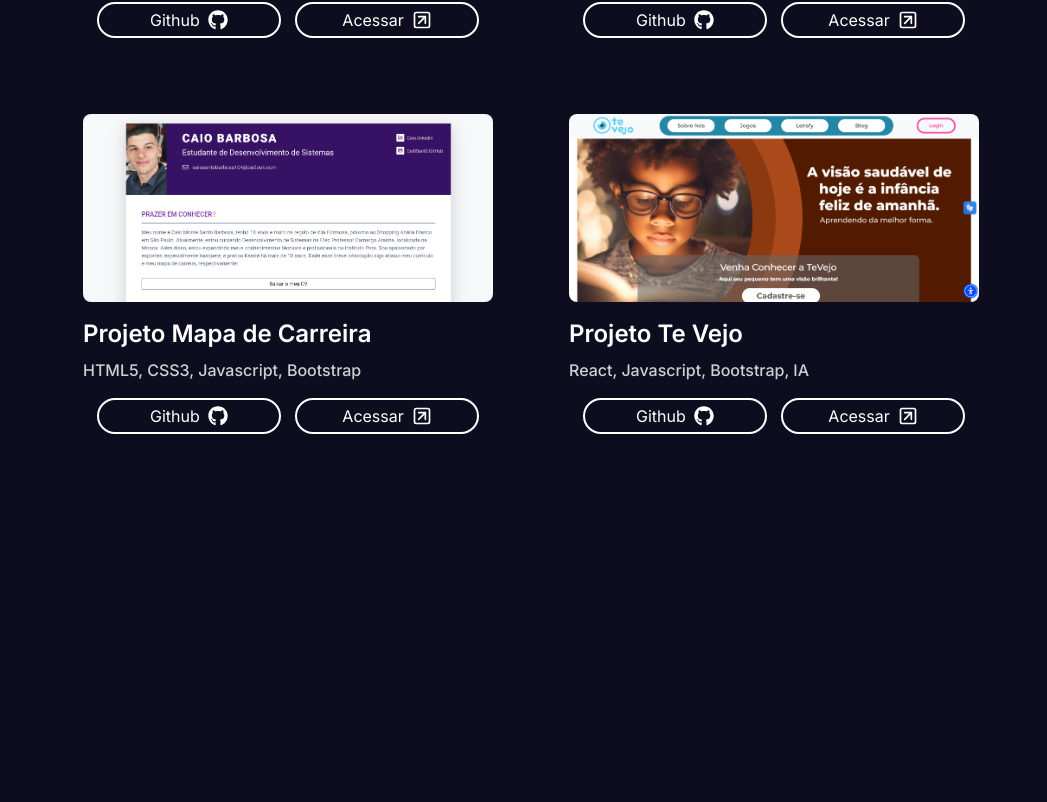
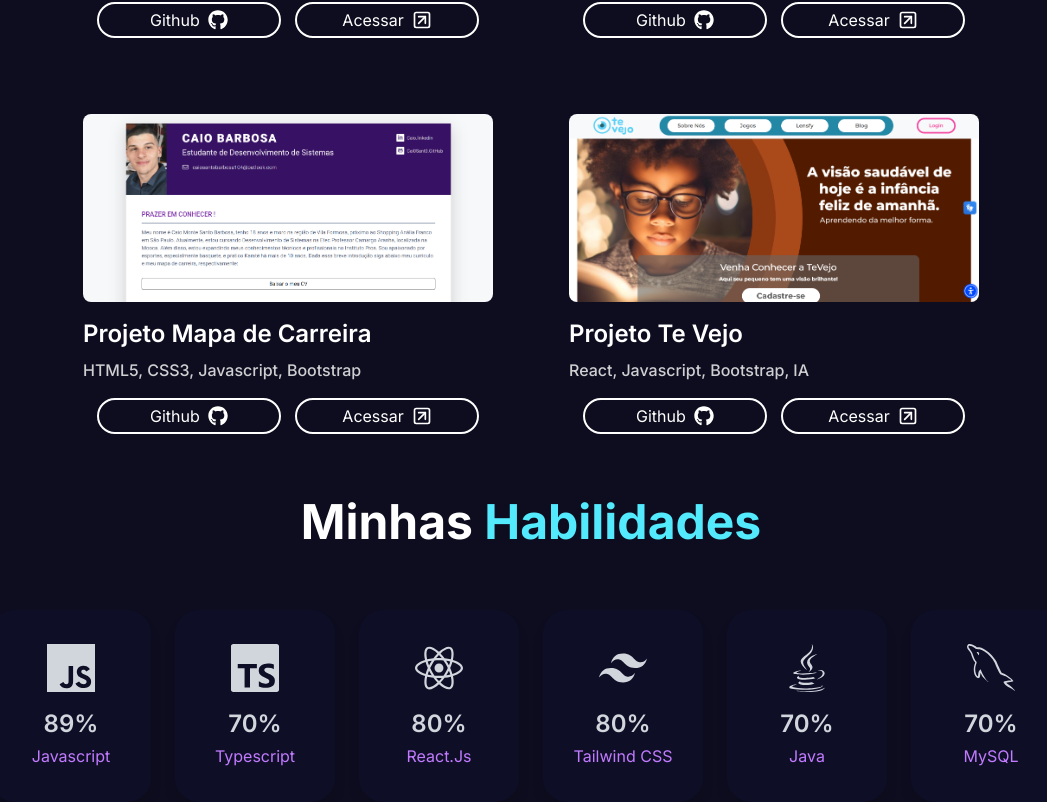
Before and after one commit to Cai0Sant0/PortfolioNext, a Next.js app: page / in a window 1280 px wide. Shown: the part 2996-3798 px from the top of the page, without its empty margins (109-1156 px from the left). Before the commit the page ends 3494 px from the top, so only its background shows below. Built offline with nearby package versions, Linux system fonts and the light colour scheme.

Commit message:
aba de skills finalizada

```diff
--- a/components/Home/Home.tsx
+++ b/components/Home/Home.tsx
@@ -3,6 +3,7 @@ import Hero from "./Hero/Hero";
 import Services from "./Services/Services";
 import Resume from "./Resume/Resume";
 import Projects from "./Projects/Projects";
+import Skills from "./Skills/Skills";
 
 const Home = () =>{
     return <div className="overflow-hidden">
@@ -10,6 +11,7 @@ const Home = () =>{
         <Services/>
         <Resume/>
         <Projects/>
+        <Skills/>
     </div>
 }
 
--- a/components/Home/Projects/Projects.tsx
+++ b/components/Home/Projects/Projects.tsx
@@ -8,7 +8,7 @@ const Projects = () => {
     return (
         <div className="pt-16 pb-16">
             <h1 className="text-center text-2xl md:text-4xl xl:text-5xl font-bold text-white">
-                Uma pequena seleção de <span className="text-cyan-300">projetos</span> recentes
+                Uma pequena seleção de <span className="text-cyan-300">Projetos</span> recentes
             </h1>
             <div className="w-[70%] mx-auto grid grid-cols-1 md:grid-cols-2 gap-19 mt-16">
 
--- /dev/null
+++ b/components/Home/Skills/Skills.tsx
@@ -0,0 +1,62 @@
+"use client";
+import React from 'react';
+import { FaJava } from 'react-icons/fa';
+import { GrMysql } from 'react-icons/gr';
+import { SiJavascript, SiNextdotjs, SiNodedotjs, SiReact, SiTailwindcss, SiTypescript } from 'react-icons/si';
+import Tilt from "react-parallax-tilt";
+
+const skills = [
+    {
+        name: "Javascript",
+        icon: <SiJavascript />,
+        percent: 89
+    },
+    {
+        name: "Typescript",
+        icon: <SiTypescript />,
+        percent: 70
+    },
+    {
+        name: "React.Js",
+        icon: <SiReact />,
+        percent: 80
+    },
+    {
+        name: "Tailwind CSS",
+        icon: <SiTailwindcss />,
+        percent: 80
+    },
+    {
+        name: "Java",
+        icon: <FaJava/>,
+        percent: 70
+    },
+    {
+        name: "MySQL",
+        icon: <GrMysql/>,
+        percent: 70
+    },
+]
+
+const Skills = () => {
+    return (
+        <div>
+            <h1 className="text-center text-2xl md:text-4xl xl:text-5xl font-bold text-white">Minhas <span className="text-cyan-300">Habilidades</span></h1>
+            <div className="flex flex-wrap justify-center gap-6 mt-16">
+                {skills.map((skill)=>{
+                    return (
+                            <Tilt key={skill.name} scale={1.5} transitionSpeed={400}>
+                                <div className="bg-[#14134145] text-center w-40 h-48 rounded-3xl flex flex-col items-center justify-center shadow-lg transition hover:scale-105">
+                                    <div className="text-5xl mb-4 text-gray-300">{skill.icon}</div>
+                                    <p className="text-2xl font-semibold text-gray-300">{skill.percent}%</p>
+                                    <p className="text-purple-400 mt-1">{skill.name}</p>
+                                </div>
+                            </Tilt>
+                    )
+                })}
+            </div>
+        </div>
+    )
+}
+
+export default Skills
--- a/package.json
+++ b/package.json
@@ -16,6 +16,7 @@
     "react": "19.1.0",
     "react-dom": "19.1.0",
     "react-icons": "^5.5.0",
+    "react-parallax-tilt": "^1.7.304",
     "typewriter-effect": "^2.22.0"
   },
   "devDependencies": {
```
Also changed, not shown: 1 other file (tests, documents, lock files or other folders).
